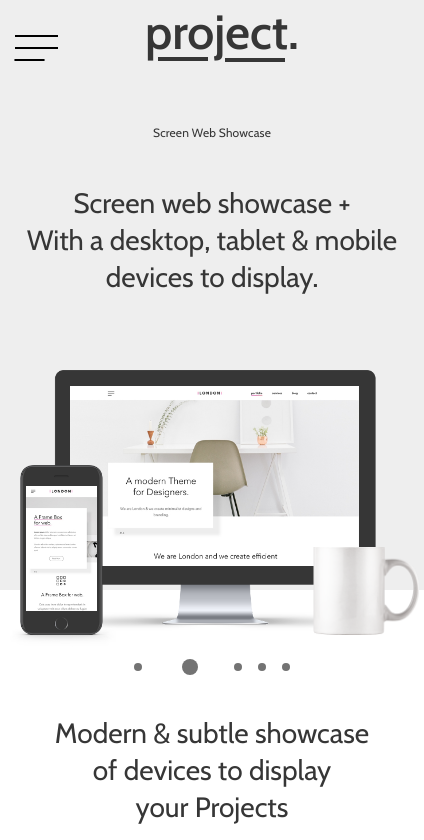
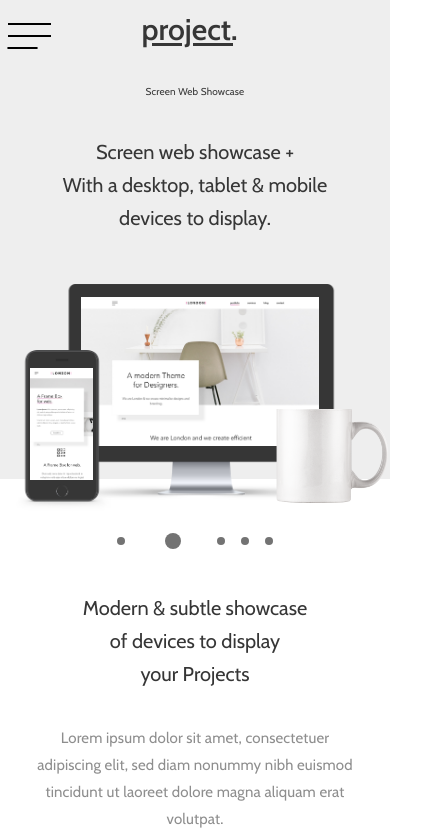
Before and after one commit to sergChornohor/intern_test, a plain HTML site: page index.html in a window 390 px wide. Shown: the top 840 px of the page, 424 px wide, since content can reach past the window. Drawn offline with nearby package versions, Linux system fonts and the light colour scheme.

Commit message:
fixed CSS responsive

```diff
--- a/css/style.css
+++ b/css/style.css
@@ -4,68 +4,60 @@
 	box-sizing: border-box;
 }
 html, body{
-	width: 2380px;
-	height: 2000px;
+
+	width: 100%;
+	max-height: 2000px;
 	background-color: #fff;
 	font-family: 'Cabin', sans-serif;
+
 }
 
 .conteiner{
-	width: 2200px;
-	height: 2000px;
-	margin: 90px;
+  	width:95%;
+ 	max-width: 2200px;
+	margin: 2.5%;
+}
+.background_container{
+	position: relative;
+	width: 100%;
+	height: auto;
+}
+.grey_background{
+	display: block;
+	width: 100%;
+	margin-bottom: 10%;
+	background-color: #eeeeee;
+	padding: 5% 6% 0 5%;
+	z-index: 0;
 }
 
+@media only screen and (max-width: 768px){
+
+	.conteiner{
+		width: 100%;
+		margin: 0;
+
+	}
 	.grey_background{
-	display: block;
-	width: 2200px;
-	height:1300px;
-	background-color: #eeeeee;;
-	padding: 92px 102px 0 91px;
+		display: flex;
+		flex-wrap: wrap;
+		justify-content: center;
+		padding: 0;
+		margin: 0;
 	}
-
-@media only screen and (max-width: 767px){
-	html, body{
-		width: 767px;
-		height: 1400px;
 }
+@media only screen and (max-width: 425px){
 	.conteiner{
-		width: 767px;
-		height: 1400px;
+		width: 100%;
 		margin: 0;
 	}
 	.grey_background{
 		display: flex;
 		flex-wrap: wrap;
-		justify-content: center;
-		width: 767px;
-		height: 780px;
 		padding: 0;
 		margin: 0;
 	}
 }
-@media only screen and (max-width: 424px){
-	html, body{
-		width: 424px;
-		height: 1000px;
-	}
-	.conteiner{
-		width: 424px;
-		height: 1000px;
-		margin: 0;
-	}
-	.grey_background{
-		display: flex;
-		flex-wrap: wrap;
-		justify-content: center;
-		width: 424px;
-		height: 590px;
-		padding: 0;
-		margin: 0;
-	}
-}
-
-
 
 /*HEADER*/
 
@@ -73,10 +65,9 @@ header {
 	display: flex;
 	align-items: center;
 	justify-content: space-between;
-	width: 2000px;
+	width: 100%;
 	height: 46px;
 	margin-bottom: 99px;
-	transition: 1s;
 }
 
 .menu-btn{
@@ -104,7 +95,7 @@ header {
 	transform: translateY(12px) translateX(-7px) scaleX(0.7);
 }
 .logo{
-	margin-left: 890px;
+  	margin-left: 10%;
 	width: 151px;
 	height: 46px;
 	color: #363636;
@@ -130,9 +121,9 @@ header {
 }
 
 .menu{
-	width: 371px;
+	width: 300px;
 	height: 18px;
-	margin-left: 549px;
+/* 	margin-left: 5%; */
 	color: #363636;
 	font-family: Cabin;
 	font-size: 18px;
@@ -141,90 +132,129 @@ header {
 .menu a{
 	text-decoration: none;
 	color: #363636;
-	margin-right: 46px;
+	margin-right: 8%;
 	vertical-align: middle;
 }
 .menu a:last-child{
 	margin-right: 0;
 }
-
-@media only screen and (max-width: 767px){
-	header {
-		width: 100%;
-		height: 46px;
-		margin-bottom: 99px;
-		margin-top: 10px;
-		transition: 1s;
-	}
+@media only screen and (max-width: 1024px){
 	.menu-btn{
-		width: 43px;
-		height: 26px;
-		transform:translateY(27px);
-		margin-left: 15px;
+		transform:translateY(17px);
 	}
 	.logo{
-		margin-right: 300px;
-		margin-left: 0;
-		width: 151px;
-		height: 46px;
-		color: #363636;
-		font-size: 48px;
+		margin-left: 20%;
+		font-size: 38px;
 		font-weight: 700;
 		line-height: 44px;
 	}
+	.logo::after{
+		width: 50px;
+		height: 3px;
+		transform: translateY(40px) translateX(-55px);
+	}
+	.logo::before{
+		width: 40px;
+		height: 3px;
+		transform: translateY(40px) translateX(10px);
+	}
 	.menu{
-		display: none;
-		margin-left: 50px;
-		font-size: 18px;
-		font-weight: 400;
+		width: 25%;
+		font-size: 13px;
+	}
+	.menu a{
+		color: #363636;
+		margin-right: 5%;
 	}
 }
 
-@media only screen and (max-width: 424px){
-	header {
-		width: 100%;
-		height: 46px;
-		margin-bottom: 69px;
-		margin-top: 10px;
-		transition: 1s;
+@media only screen and (max-width: 768px){
+	header{
+		margin-top: 2%;
+		margin-bottom: 10%;
 	}
 	.menu-btn{
-		width: 43px;
-		height: 26px;
-		transform:translateY(27px);
-		margin-left: 15px;
+		margin-left: 2%;
+		transform:translateY(14px);
 	}
 	.logo{
-		margin-right: 128px;
-		margin-left: 0;
-		width: 151px;
-		height: 46px;
-		color: #363636;
-		font-size: 48px;
+		margin-left: 25%;
+		font-size: 33px;
 		font-weight: 700;
 		line-height: 44px;
 	}
+	.logo::after{
+		width: 40px;
+		height: 3px;
+		transform: translateY(38px) translateX(-45px);
+	}
+	.logo::before{
+		width: 30px;
+		height: 3px;
+		transform: translateY(38px) translateX(10px);
+	}
+	.menu{
+		width: 25%;
+		font-size: 11px;
+	}
+	.menu a{
+		color: #363636;
+		margin-right: 2%;
+	}
+}
+
+@media only screen and (max-width: 425px){
+	header{
+		margin-top: 2%;
+		margin-bottom: 8%;
+	}
+	.menu-btn{
+		width: 23px;
+		height: 26px;
+		transform:translateY(17px);
+	}
+	.logo{
+		font-size: 30px;
+		font-weight: 700;
+		line-height: 44px;
+		margin-right: 25%;
+	}
+	.logo::after{
+		width: 40px;
+		height: 3px;
+		transform: translateY(35px) translateX(-45px);
+	}
+	.logo::before{
+		width: 30px;
+		height: 3px;
+		transform: translateY(35px) translateX(10px);
+	}
 	.menu{
 		display: none;
-		margin-left: 50px;
-		font-size: 18px;
-		font-weight: 400;
+		width: 25%;
+		font-size: 10px;
+	}
+	.menu a{
+		color: #363636;
+		margin-right: 2%;
 	}
 }
 
 /*TOP_TEXT_BLOCK*/
 
 .top-text-block{
-	margin-left: 1001px;
+	margin-left: 47.5%;
 	margin-right: 731px;
-	width: 377px;
+	width: 40%;
 	height: 160px;
 	display: block;
 }
-
 .top-text-block h5{
 	width: 140px;
 	height: 14px;
+}
+
+h5{
 	font-size: 12px;
 	font-weight: 400;
 	letter-spacing: 0.15px;
@@ -248,17 +278,39 @@ h2{
 	margin: 0;
 }
 
-@media only screen and (max-width: 767px){
+@media only screen and (max-width: 1024px){
+	h5{
+		font-size: 13px;
+		font-weight: 400;
+		letter-spacing: 0.15px;
+		margin-bottom: 36px;
+	}
+	h2{
+		font-size: 25px;
+		line-height: 33px;
+	}
+}
+
+@media only screen and (max-width: 768px){
 	.top-text-block{
 		display: flex;
 		flex-wrap: wrap;
 		justify-content: center;
 		align-items: center;
-		margin: 0;
+		margin: 0 auto;
 		text-align: center;
 		width: 377px;
 		height: 160px;
-
+	}
+	h5{
+		font-size: 10px;
+		font-weight: 400;
+		letter-spacing: 0.15px;
+		margin-bottom: 36px;
+	}
+	h2{
+		font-size: 20px;
+		line-height: 33px;
 	}
 }
 
@@ -267,147 +319,120 @@ h2{
 .images{
 	position: relative;
 	display: block;
-	width: 1788px;
-	height: 1024px;
-	margin-left: 230px;
-	margin-top: 85px;
+	width: 90%;
+    max-width: 1788px;
+	margin-top: 15%;
+
 }
 .image{
 	background-repeat: no-repeat;
 	background-position: center;
-	background-size: auto;
+	background-size: contain;
 }
-.monitor{
-	height: 909px;
-	width: 1181px;
-	margin-left: 187px;
-	background-image: url(../img/monitor.webp);
-	z-index: 0;
+
+.monitor {
+	position: relative;
+	width: 80%;
+	margin-left: 15%;
+	z-index: 3;
 }
+.monitor img{
+	width: 100%;
+  	height: auto;
+}
+
 .monitor_data{
-	float: left;
-	height: 630px;
-	width: 1008px;
-	margin-left: 95px;
-	margin-top: 52px;
-	background-image: url(../img/monitor_data.jpg);
-	z-index: 1;
+	position: absolute;
+	width: 85%;
+	top: 6%;
+	left: 8%;
+}
+
+.monitor_data img{
+	width: 100%;
+	height: auto;
 }
 .smartphone{
-	height: 682px;
-	width: 398px;
 	position: absolute;
-	left: 0px;
-	top: 263px;
-	background-image: url(../img/smartphone.webp);
-	z-index: 2;
+	top: 30%;
+	left: 3%;
+	width: 27%;
+	height: auto;
+	z-index: 3;
+}
+.smartphone img{
+	width: 100%;
+	height: auto;
 }
 .smartphone_data{
-	height: 480px;
-	width: 270px;
 	position: absolute;
-	left: 58px;
-	top: 78px;
-	background-image: url(../img/smartphone_data.jpg);
+	top: 11%;
+	left: 15%;
+	width: 66.5%;
+	height: auto;
+
+}
+.smartphone_data img{
+	width: 100%;
+	height: auto;
+}
+.cup{
+	position: absolute;
+	top: 57%;
+	left: 85%;
+	width: 32%;
+	height: auto;
+	z-index: 3;
+}
+.cup img{
+	width: 100%;
+	height: auto;
+}
+@media only screen and (max-width: 1024px){
+	.images{
+		margin-top: 15%;
+	}
+	.monitor {
+		margin-left: 15%;
+	}
+	.smartphone{
+		top: 30%;
+		left: 3%;
 		z-index: 3;
 	}
 	.cup{
-	height: 358px;
-	width: 432px;
-	position: absolute;
-	right:  190px;
-	top: 541px;
-	background-image: url(../img/cup.webp);
-	z-index: 2;
+		top: 57%;
+		left: 85%;
+		z-index: 3;
 	}
-
-@media only screen and (max-width: 767px){
+}
+@media only screen and (max-width: 768px){
 	.images{
-		position: relative;
-		display: block;
-		width: 100%;
-		height: 600px;
-		margin: 0;
-		margin-top: 0px;
+		margin-top: 10%;
 	}
-	.monitor{
-		width: 80%;
-		height: inherit;
-		margin: 0 auto;
-		background-size: 100% auto;
-	}
-	.monitor_data{
-		width: 85%;
-		height: 500px;
-		margin: 0 auto 0 57px;
-		background-size: 100% auto;
+	.monitor {
+		margin-left: 11%;
 	}
 	.smartphone{
-		height: 360px;
-		width: 25%;
-		top: 210px;
-		left: -10px;
-		background-size: 100% auto;
-		}
-	.smartphone_data{
-		height: 270px;
-		width: 67%;
-		top: 35px;
-		left: 30px;
-		background-size: 100% auto;
+		top: 30%;
+		left: -1%;
+		z-index: 3;
 	}
 	.cup{
-		height: 170px;
-		width: 25%;
-		top: 370px;
-		right: 10px;
-		background-size: 100% auto;
+		top: 57%;
+		left: 73%;
+		z-index: 3;
 	}
 }
 
-@media only screen and (max-width: 424px){
-	.images{
-		position: relative;
-		display: block;
+
+.white_background{
+	position: absolute;
 	width: 100%;
-		height: 450px;
-		margin: 0;
-		margin-top: 66px;
-
-	}
-	.monitor{
-		width: 80%;
-		height: 300px;
-		margin: 0 auto;
-		background-size: 100% auto;
-	}
-	.monitor_data{
-		width: 85%;
-		height: 250px;
-		margin: 0 auto 0 28px;
-		background-size: 100% auto;
-	}
-	.smartphone{
-		height: 190px;
-		width: 25%;
-		top: 110px;
-		left: 10px;
-		background-size: 100% auto;
-	}
-	.smartphone_data{
-		height: 125px;
-		width: 67%;
-		top: 25px;
-		left: 16px;
-		background-size: 100% auto;
-	}
-	.cup{
-		height: 100px;
-		width: 25%;
-		top: 190px;
-		right: 5px;
-		background-size: 100% auto;
-	}
+	height: 7%;
+	top: 95%;
+	background-color: #fff;
+	z-index: 2;
 }
 
 /*SLIDER*/
@@ -415,7 +440,7 @@ h2{
 .slider{
 	height: 16px;
 	width: 160px;
-	margin: 196px auto 130px 1016px;
+	margin: 0 auto;
 	display: flex;
 	justify-content: center;
 	align-items: center;
@@ -442,44 +467,44 @@ h2{
 }
 
 
-@media only screen and (max-width: 767px){
+@media only screen and (max-width: 768px){
 	.slider{
-		margin: 99px auto 60px auto;
+		margin: 49px auto 0 auto;
 	}
 }
 
-@media only screen and (max-width: 424px){
+@media only screen and (max-width: 425px){
 	.slider{
-		margin: 69px auto 40px auto;
+		margin: 29px auto 0 auto;
 	}
 }
 /*BOTTOM_TEXT*/
 
 .bottom-text-block{
 	box-sizing: border-box;
-	position: absolute;
-	left: 90px;
-	top: 1728px;
-	width: 2200px;
+	display: flex;
+	justify-content: space-between;
+	width: 80%;
+	float: right;
 	height:103px;
-	margin-bottom:187px;
+	margin: 50px 50px 187px 50px;
 }
 .bottom-left-text-block{
-	margin-right:75px;
 	float: left;
-	margin-left: 699px;
-	width: 318px;
+	width: 30%;
+	max-width: 318px;
 	height: 100px;
+	margin-left: 5%;
 	text-align: right;
 }
 
 .bottom-right-text-block{
-	margin-right:229px;
-	width: 517px;
+	width: 30%;
+	max-width: 517px;
 	height: 103px;
+	margin-right: 5%;
 	float: left;
 	color: #8e8e8e;
-
 }
 
 .bottom-right-text-block h5{
@@ -500,9 +525,8 @@ h2{
 
 
 .bottom-text-block-botton{
-	width: 220px;
-	height: 80px;
-	margin-right:142px;
+	width: 20%;
+	height: auto;
 	float: left;
 	display: flex;
 	justify-content: center;
@@ -515,59 +539,59 @@ h2{
 	color: #363636;
 	font-size: 21px;
 	font-weight: 400;
+	margin: 10% auto;
 }
-@media only screen and (max-width: 767px){
+@media only screen and (max-width: 768px){
+	.bottom-text-block{
+		display: flex;
+		justify-content: center;
+		flex-wrap: wrap;
+		box-sizing: border-box;
+		width: 90%;
+		height:auto;
+		margin: 10% 5%;
+	}
+	.bottom-left-text-block{
+		margin: 2% auto;
+/*		float: left;*/
+		width: 318px;
+		height: auto;
+		text-align: center;
+	}
+	.bottom-right-text-block{
+		margin: 0 auto;
+		width: 85%;
+		height: auto;
+		color: #8e8e8e;
+		text-align: center;
+
+	}
+	.bottom-right-text-block .grey{
+		line-height: 27px;
+		margin: 0;
+	}
+	.bottom-right-text-block .black{
+		margin: 0;
+	}
+	.bottom-text-block-botton{
+		margin: 5% 10%;
+		width: 40%;
+	}
+}
+
+@media only screen and (max-width: 425px){
 	.bottom-text-block{
 		position: static;
 		display: flex;
 		justify-content: center;
 		flex-wrap: wrap;
 		box-sizing: border-box;
-		width: 100%;
+		width: 90%;
 		height:auto;
-		margin-bottom:87px;
+		margin: 10% 5%;
 	}
 	.bottom-left-text-block{
-		margin: 0 auto;
-		float: left;
-		width: 318px;
-		height: 100px;
-		text-align: center;
-	}
-	.bottom-right-text-block{
-		margin: 30px auto 0 auto;
-		width: 600px;
-		height: 103px;
-		color: #8e8e8e;
-		text-align: center;
-
-	}
-	.bottom-right-text-block .grey{
-		line-height: 27px;
-		margin-bottom: 10px;
-	}
-	.bottom-text-block-botton{
-		margin: 30px auto 0 auto;
-		display: flex;
-		justify-content: center;
-		align-items: center;
-		border: 2px solid #cfcfcf;
-	}
-}
-
-@media only screen and (max-width: 424px){
-	.bottom-text-block{
-		position: static;
-		display: flex;
-		justify-content: center;
-		flex-wrap: wrap;
-		box-sizing: border-box;
-		width: 100%;
-		height:auto;
-		margin-bottom:87px;
-	}
-	.bottom-left-text-block{
-		margin: 0 auto;
+		margin: 1% auto;
 		float: left;
 		width: 80%;
 		height: 100px;
@@ -575,7 +599,7 @@ h2{
 	}
 	.bottom-right-text-block{
 		margin: 30px auto 0 auto;
-		width:90%;
+		width: 90%;
 		height: 103px;
 		color: #8e8e8e;
 		text-align: center;
--- a/index.html
+++ b/index.html
@@ -10,6 +10,7 @@
 </head>
 <body>
 	<div class="conteiner">
+		<div class="background_container">
 			<div class="grey_background">
 				<header id="header">
 					<div class="menu-btn">
@@ -31,13 +32,24 @@
 				</div>
 				<div class="images">
 					<div class="image monitor">
-					<div class="image monitor_data"></div>
+						<img src="img/monitor.webp" alt="">
+						<div class="image monitor_data">
+							<img src="img/monitor_data.jpg" alt="">
+						</div>
 					</div>
 					<div class="image smartphone">
-					<div class="image smartphone_data"></div>
+						<img src="img/smartphone.webp" alt="">
+						<div class="image smartphone_data">
+							<img src="img/smartphone_data.jpg" alt="">
 						</div>
-				<div class="image cup"></div>
 					</div>
+					<div class="image cup">
+						<img src="img/cup.webp" alt="">
+					</div>
+				</div>
+
+			</div>
+			<div class="white_background"></div>
 		</div>
 			<div class="slider">
 				<div class="circle first"></div>
```
Also changed, not shown: 2 other files. Lines whose indentation alone changed are shown as unchanged.
